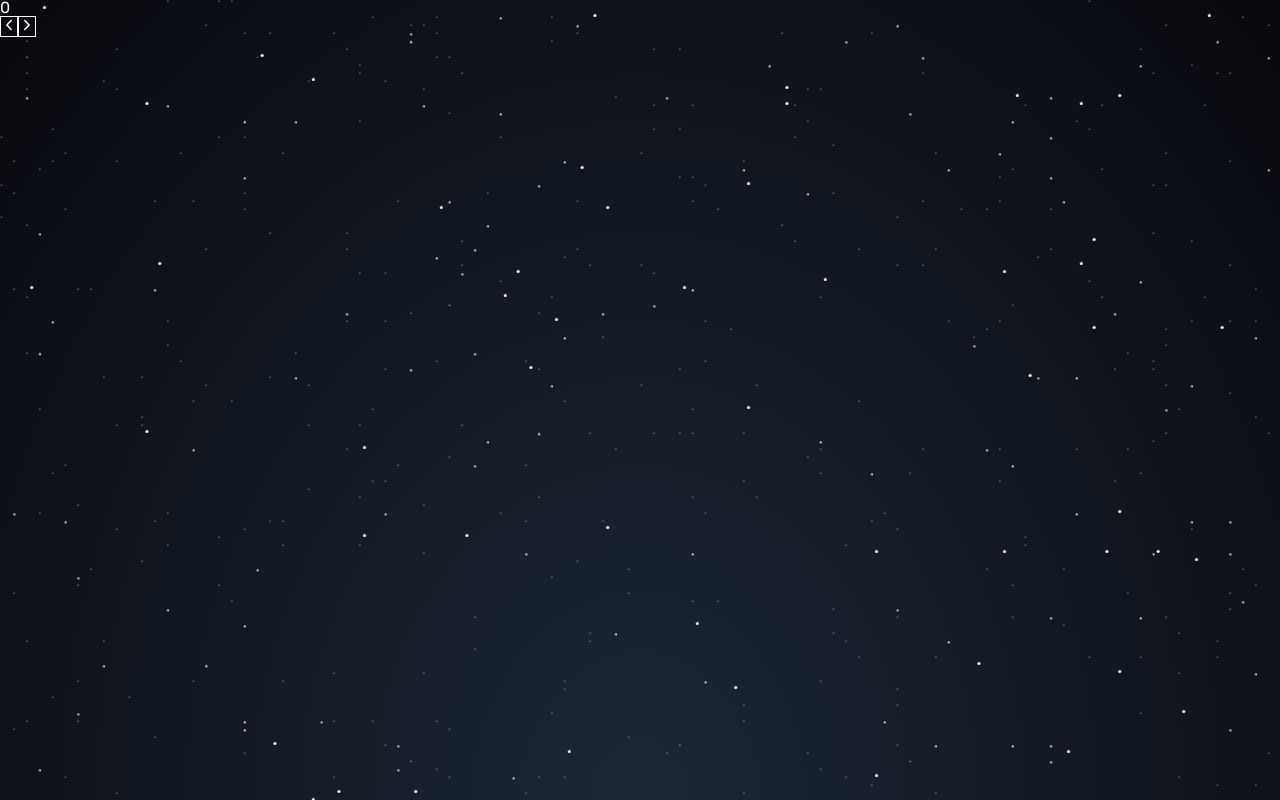
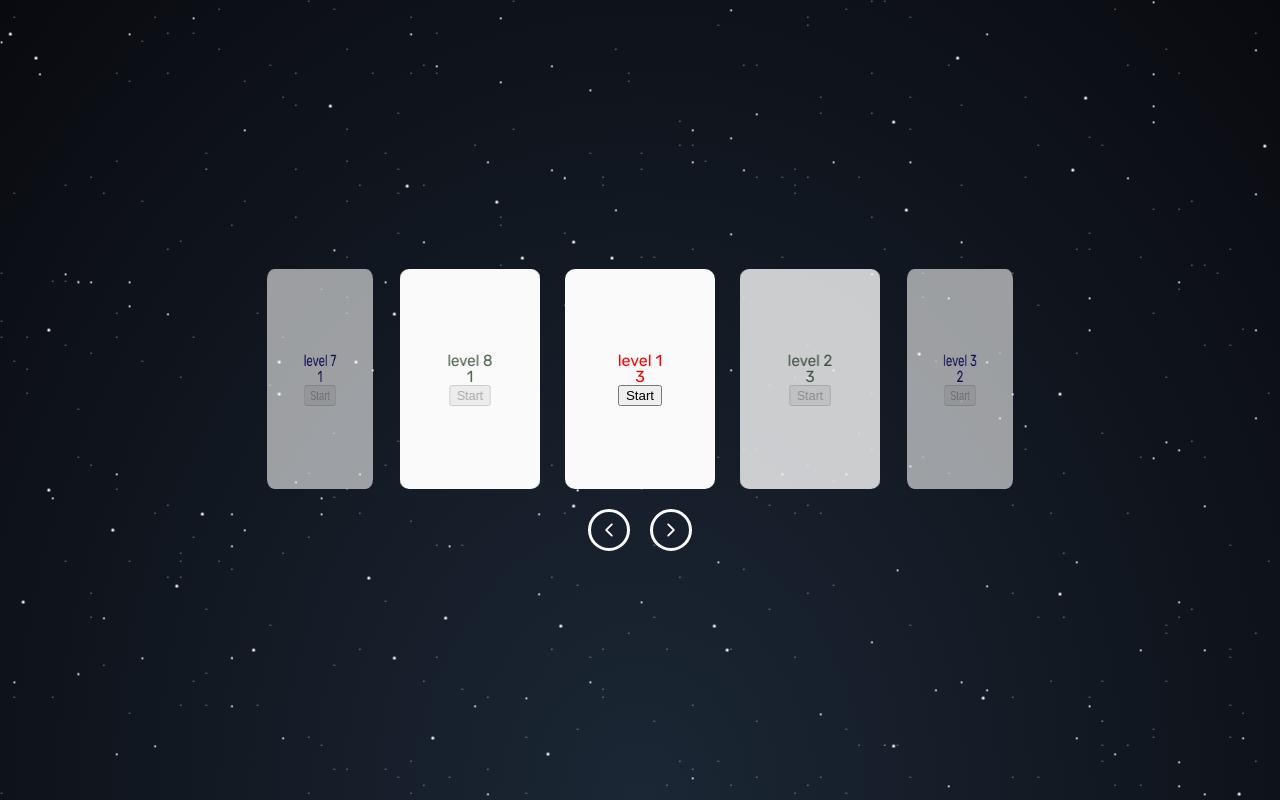
Before and after one commit to PohribniakRoman/Typo-Game, a React (Vite) app: page / in a window 1280 px wide. Built offline with nearby package versions, Linux system fonts and the light colour scheme.

Commit message:
add gallery

```diff
--- a/src/components/slides/Slides.tsx
+++ b/src/components/slides/Slides.tsx
@@ -1,12 +1,74 @@
-import {useState} from "react";
+import { useState } from "react";
 import { SlidesControls } from "./SlidesControls";
+import { SlidesItem } from "./SlidesItem";
 
-export const Select:React.FC = () => {
-    const [slides,setSlides] = useState<number>(0)
-    // const dispatch = useDispatch();
-    // dispatch({type:"START_GAME",payload}as GameAction)
-    return <section className="slides">
-        {slides}
-        <SlidesControls setSlides={setSlides}/>
+export type SlideItem = {
+  title: string;
+  complexity: 1 | 2 | 3;
+  phrase: string;
+};
+
+const slideList = [
+  {
+    title: "level 1",
+    complexity: 3,
+    phrase:
+      "Lorem ipsum dolor sit amet.",
+  },
+  {
+    title: "level 2",
+    complexity: 3,
+    phrase:
+      "Lorem ipsum dolor sit amet consectetur adipisicing elit.",
+  },
+  {
+    title: "level 3",
+    complexity: 2,
+    phrase:
+      "Lorem ipsum dolor sit amet.",
+  },
+  {
+    title: "level 4",
+    complexity: 2,
+    phrase:
+      "Lorem ipsum dolor sit amet consectetur adipisicing elit.",
+  },
+  {
+    title: "level 5",
+    complexity: 2,
+    phrase:
+      "Lorem ipsum dolor sit amet consectetur adipisicing elit. Voluptatem eum enim voluptatibus.",
+  },
+  {
+    title: "level 6",
+    complexity: 1,
+    phrase:
+      "Lorem ipsum dolor sit amet.",
+  },
+  {
+    title: "level 7",
+    complexity: 1,
+    phrase:
+      "Lorem ipsum dolor sit amet consectetur adipisicing elit.",
+  },
+  {
+    title: "level 8",
+    complexity: 1,
+    phrase:
+      "Lorem ipsum dolor sit amet consectetur adipisicing elit. Voluptatem eum enim voluptatibus.",
+  },
+] as SlideItem[];
+
+export const Select: React.FC = () => {
+  const [slides, setSlides] = useState<number>(0);
+  return (
+    <section className="slides">
+      <ul className="slides__list">
+        {slideList.map((lvl,index)=>{
+          return <SlidesItem key={index} {...lvl} index={index} current={slides} max={slideList.length-1}/>
+        })}
+      </ul>
+      <SlidesControls maxSlides={slideList.length} setSlides={setSlides} />
     </section>
-}
+  );
+};
--- a/src/components/slides/SlidesControls.tsx
+++ b/src/components/slides/SlidesControls.tsx
@@ -1,12 +1,13 @@
 import {IoIosArrowForward,IoIosArrowBack} from "react-icons/io"
 
 interface Controls{
+    maxSlides:number;
     setSlides:Function;
 }
 
-export const SlidesControls:React.FC<Controls> = ({setSlides}) => {
+export const SlidesControls:React.FC<Controls> = ({setSlides,maxSlides}) => {
     return <div className="slides__controls">
-        <div className="slides__controls--arrows" onClick={()=>setSlides((prev:number)=>prev-1)}><IoIosArrowBack/></div>
-        <div className="slides__controls--arrows" onClick={()=>setSlides((prev:number)=>prev+1)}><IoIosArrowForward/></div>
+        <div className="slides__controls--arrows" onClick={()=>setSlides((prev:number)=>prev-1>=0?prev-1:maxSlides-1)}><IoIosArrowBack/></div>
+        <div className="slides__controls--arrows" onClick={()=>setSlides((prev:number)=>prev+1<maxSlides?prev+1:0)}><IoIosArrowForward/></div>
     </div>
 }
--- /dev/null
+++ b/src/components/slides/SlidesItem.tsx
@@ -0,0 +1,42 @@
+import { useDispatch } from "react-redux";
+import { SlideItem } from "./Slides"
+import { GameAction } from "../../reducers/gameReducer";
+
+type Slide = SlideItem & {
+    index:number;
+    current:number;
+    max:number;
+}
+
+export const SlidesItem:React.FC<Slide> = ({complexity,phrase,title,index,current,max}) => {
+    const dispatch = useDispatch();
+    let position = null;
+
+    if(current === 0 && index === max-2)position = -3;
+    if(current === 1 && index === max-1)position = -3;
+    if(current === 2 && index === max)position = -3;
+
+    if(current === 0 && index === max)position = -1;
+    if(current === max && index === 0)position = 1;
+
+    if(current === 1 && index === max)position = -2;
+    if(current === 0 && index === max-1)position = -2;
+
+    if(current === max && index === 1)position = 2;
+    if(current === max-1 && index === 0)position = 2;
+
+    if(current === max-1 && index === 1)position = 3;
+    if(current === max-2 && index === 0)position = 3;
+    if(current === max && index === 2)position = 3;
+
+
+
+
+    return <li className="slides__item" data-position={position?position:index-current}>
+        <h3 className="slides__item--title">{title}</h3>
+        <p className="slides__item--complexity">{complexity}</p>
+        <button onClick={()=>{
+            dispatch({type:"START_GAME",payload:{phrase,complexity}}as GameAction)
+        }} disabled={current-index !== 0?true:false}>Start</button>
+    </li>
+}
--- a/src/styles/components/_slides.scss
+++ b/src/styles/components/_slides.scss
@@ -1,12 +1,97 @@
+$slide-height:220px;
+$slide-width:150px;
+$slide-gap:20px;
+
 .slides{
     font-size: 16px;
-    color: #fafafa;
+    height: 100vh;
+    display: flex;
+    flex-direction: column;
+    align-items: center;
+    justify-content: center;
+    user-select: none;
+    &__list{
+        position: relative;
+        display: flex;
+        align-items: center;
+        justify-content: center ;
+        height: $slide-height;
+        width: calc($slide-width * 6 + $slide-gap * 5);
+        margin: 20px;
+        transform-style: preserve-3d;
+    }
+    &__item{
+        position: absolute;
+        opacity: 0;
+        height: $slide-height;
+        width: 150px;
+        transition: .3s;
+        background-color: #fafafa;
+        border-radius: 10px;
+        display: flex;
+        align-items: center;
+        justify-content: center;
+        flex-direction: column;
+        z-index: -1;
+        &[data-position="-3"]{
+            transform: translate(- calc($slide-width * 2 + $slide-gap)) rotateY(-70deg);
+        }
+        &[data-position="3"]{
+            transform: translate(calc($slide-width * 2 + $slide-gap)) rotateY(70deg);
+        }
+        &[data-position="-2"]{
+            opacity:1;
+            opacity:0.6;
+            color: blue;
+            filter: grayscale(0.6);
+            transform: translate(- calc($slide-width * 2 + $slide-gap)) rotateY(-45deg);
+        }
+        &[data-position="-1"]{
+            opacity:0.8;
+            opacity:1;
+            color: green;
+            filter: grayscale(0.8);
+            transform: translate(- calc($slide-width + $slide-gap)) rotateY(-20deg);
+        }
+        &[data-position="0"]{
+            z-index: 1;
+            opacity:1;
+            color: red;
+        }
+        &[data-position="1"]{
+            opacity:1;
+            color: green;
+            transform: translate(calc($slide-width + $slide-gap)) rotateY(20deg);
+            filter: grayscale(0.8);
+            opacity:0.8;
+        }
+        &[data-position="2"]{
+            transform: translate(calc($slide-width * 2 + $slide-gap)) rotateY(45deg);
+            filter: grayscale(0.6);
+            opacity:0.6;
+            color: blue;
+        }
+    }
     &__controls{
         display: flex;
         color: #fafafa;
+        gap: 20px;
         &--arrows{
+            font-size: 20px;
             cursor: pointer;
-            border: 1px solid #fafafa;
+            border: 3px solid #fafafa;
+            border-radius: 50%;
+            display: flex;
+            align-items: center;
+            justify-content: center;
+            padding: 8px;
+            transition: .3s;
+            &:hover{
+                background-color: rgba($color: #fafafa, $alpha: 0.2);
+            }
+            &:active{
+                scale: 0.92;
+            }
         }
     }
 }
```
